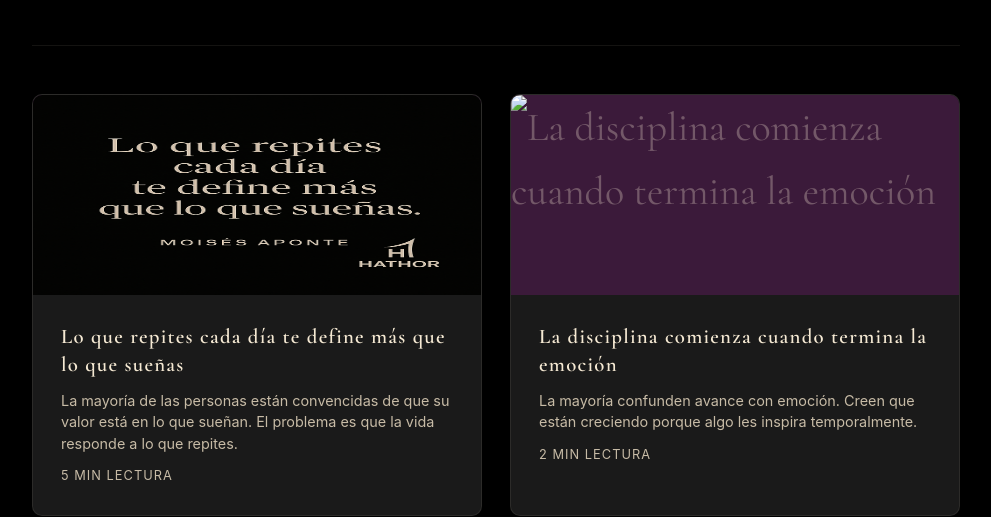
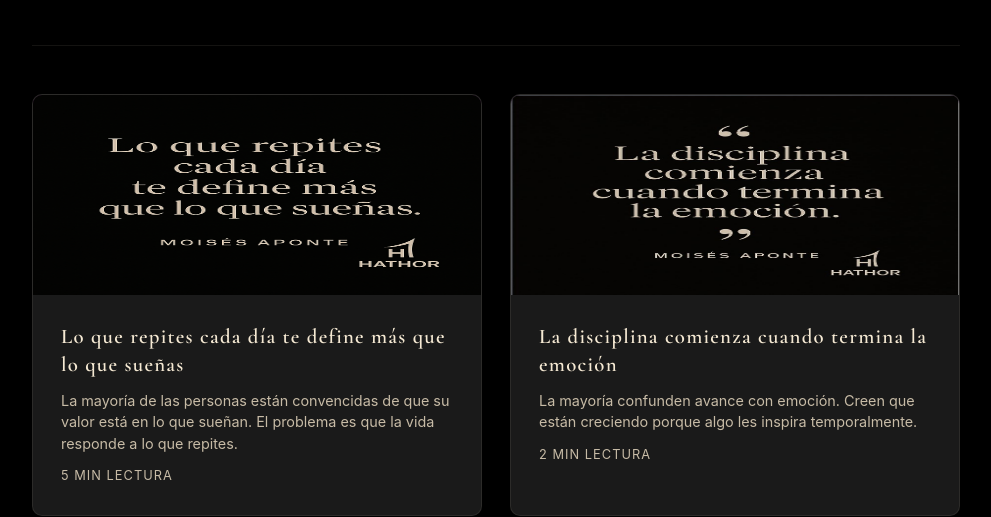
Before and after one commit to hathorascend/hathor-landing, a plain HTML site: page publicaciones.html in a window 1280 px wide. Shown: the part 304-821 px from the top of the page, without its empty margins (144-1135 px from the left). Drawn offline with nearby package versions, Linux system fonts and the light colour scheme.

Commit message:
Update publicaciones.html

```diff
--- a/publicaciones.html
+++ b/publicaciones.html
@@ -278,7 +278,7 @@
       <!-- ARTÍCULO 2 - COMIENZA AQUÍ -->
 
         <a href="articulo2.html" class="article-card">
-          <img src="imagenes/art02.png" alt="La disciplina comienza cuando termina la emoción" class="article-image">
+          <img src="imagenes/art02.JPG" alt="La disciplina comienza cuando termina la emoción" class="article-image">
           <div class="article-content">
             <h2 class="article-title">La disciplina comienza cuando termina la emoción</h2>
             <p class="article-excerpt">La mayoría confunden avance con emoción. Creen que están creciendo porque algo les inspira temporalmente.</p>
```
